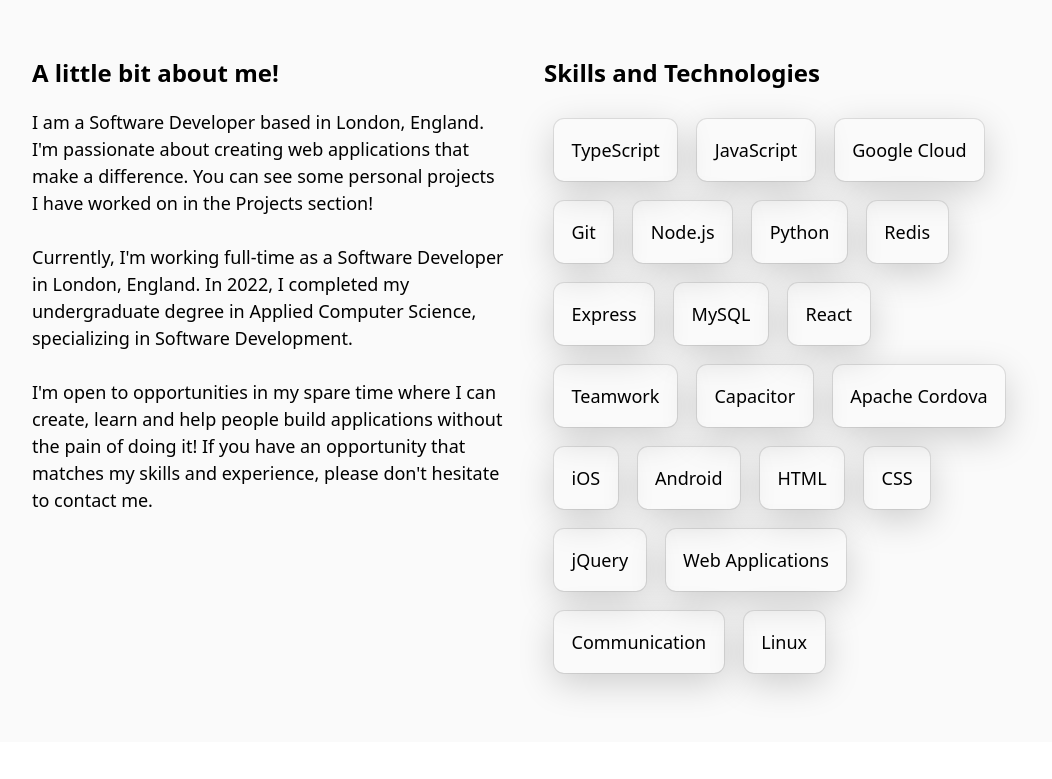
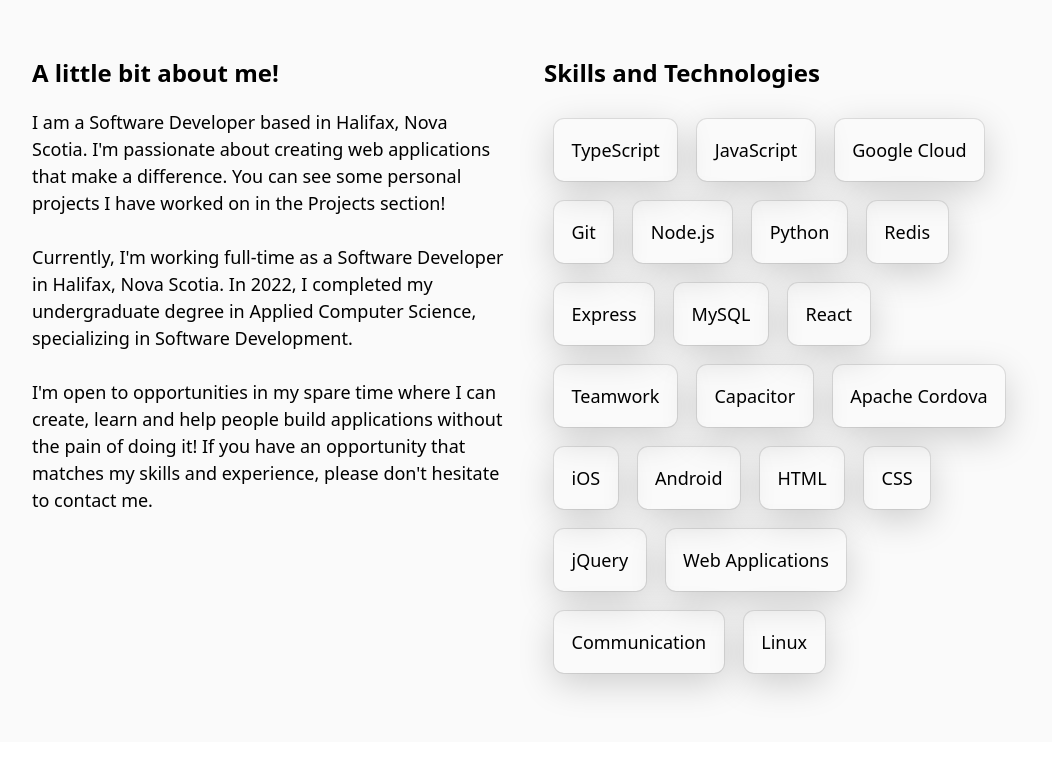
Before and after one commit to Murnster/ryanmurneysiteV2, a website: page index.html in a window 1280 px wide. Shown: the part 981-1760 px from the top of the page, without its empty margins (116-1168 px from the left). Drawn offline with Linux system fonts and the light colour scheme.

Commit message:
location update

```diff
--- a/index.html
+++ b/index.html
@@ -2,7 +2,7 @@
 <html>
 	<head>
 		<title>Ryan Murney | Web Developer</title>
-		<meta name="description" content="Software Developer based in London, England. Web Development is my passion, and I strive to create high-quality interfaces with intuitive user design."/>
+		<meta name="description" content="Software Developer based in Halifax, Nova Scotia. Web Development is my passion, and I strive to create high-quality interfaces with intuitive user design."/>
 		<meta name="viewport" content="width=device-width, initial-scale=1" />
 		<meta name="robots" content="noindex">
 		<meta name="googlebot" content="noindex, nofollow">
@@ -37,7 +37,7 @@
 				<div class="homePanelBody">
 					<h1 class="homePanelHeading">HEY, I'M RYAN MURNEY!</h1>
 					<div class="homePanelSubHeading">
-						I am a Software Developer based in London, England. I'm passionate about creating applications that make a difference and solve complex real-world challenges. I'm a graduate of Acadia University with a degree in Computer Science, specializing in Software Development.
+						I am a Software Developer based in Halifax, Nova Scotia. I'm passionate about creating applications that make a difference and solve complex real-world challenges. I'm a graduate of Acadia University with a degree in Computer Science, specializing in Software Development.
 					</div>
 					<div class="homePanelBtn" onclick="moveToPanel('project')">PROJECTS</div>
 				</div>
@@ -56,9 +56,9 @@
 						<h3 class="aboutBodyHeader">A little bit about me!</h3>
 						<br>
 						<div class="aboutBodyContent">
-							I am a Software Developer based in London, England. I'm passionate about creating web applications that make a difference. You can see some personal projects I have worked on in the Projects section!
+							I am a Software Developer based in Halifax, Nova Scotia. I'm passionate about creating web applications that make a difference. You can see some personal projects I have worked on in the Projects section!
 							<br><br>
-							Currently, I'm working full-time as a Software Developer in London, England. In 2022, I completed my undergraduate degree in Applied Computer Science, specializing in Software Development.
+							Currently, I'm working full-time as a Software Developer in Halifax, Nova Scotia. In 2022, I completed my undergraduate degree in Applied Computer Science, specializing in Software Development.
 							<br><br>
 							I'm open to opportunities in my spare time where I can create, learn and help people build applications without the pain of doing it! If you have an opportunity that matches my skills and experience, please don't hesitate to contact me.
 						</div>
@@ -163,7 +163,7 @@
 				<div class="footerDetails">
 					<div class="footerTitle">RYAN MURNEY</div>
 					<br><br>
-					<div class="footerSubtitle">I am a Software Developer based in London, England. I'm passionate about creating applications that make a difference and solve complex real-world challenges.</div>
+					<div class="footerSubtitle">I am a Software Developer based in Halifax, Nova Scotia. I'm passionate about creating applications that make a difference and solve complex real-world challenges.</div>
 				</div>
 				<div class="footerSocials">
 					<div class="footerTitle">SOCIALS</div>
```
